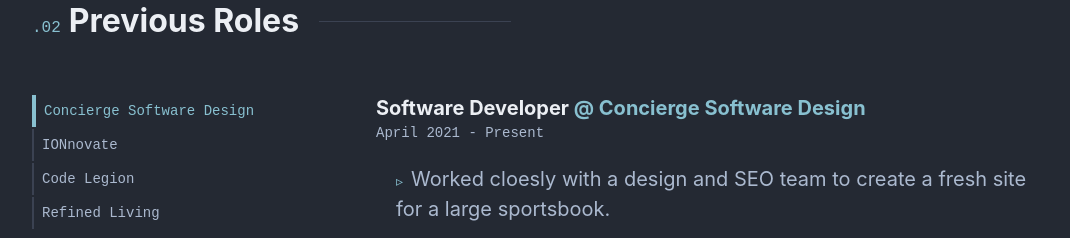
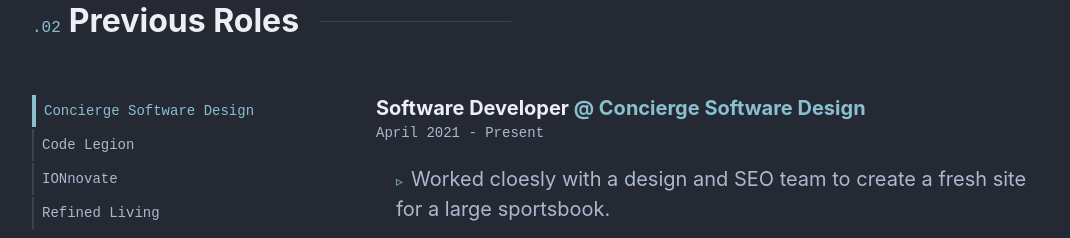
Before and after one commit to jpilapil/portfolio2022, a Next.js app: page / in a window 1280 px wide. Shown: the part 2060-2298 px from the top of the page, without its empty margins (104-1174 px from the left). Built offline with nearby package versions, Linux system fonts and the light colour scheme.

Commit message:
change orientation

```diff
--- a/components/jobs/content.js
+++ b/components/jobs/content.js
@@ -11,7 +11,16 @@
         "Collaborated with small team of developers in development sprints to create cyber security solutions, parsing multiple threat sources and serving multiple clients.",
       ],
     },
-
+    {
+      title: "Web Developer (Contract)",
+      company: "Code Legion",
+      date: "December 2020 - Feb 2021",
+      description: [
+        "Designed and developed elegant website for Code Legion, a school that jumpstarts students careers into tech.",
+        "Implemented an email management system that handles sensitive user information and allows the client to easily communicate with users on their email list.",
+        "Worked closely with company stakeholders to meet project deadlines.",
+      ],
+    },
     {
       title: "Front End Engineer",
       company: "IONnovate",
@@ -21,16 +30,6 @@
         "Established CI/CD pipeline for projects to automate build and test processes.",
         "Developed branch strategies for projects with GitHub and managed merge conflicts using Git",
         "Implemented test driven development using Jest unit testing framework.",
-      ],
-    },
-    {
-      title: "Web Developer (Contract)",
-      company: "Code Legion",
-      date: "December 2020 - Feb 2021",
-      description: [
-        "Designed and developed elegant website for Code Legion, a school that jumpstarts students careers into tech.",
-        "Implemented an email management system that handles sensitive user information and allows the client to easily communicate with users on their email list.",
-        "Worked closely with company stakeholders to meet project deadlines.",
       ],
     },
     {
```
